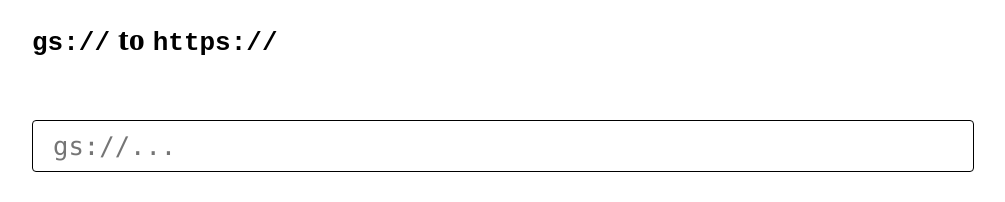
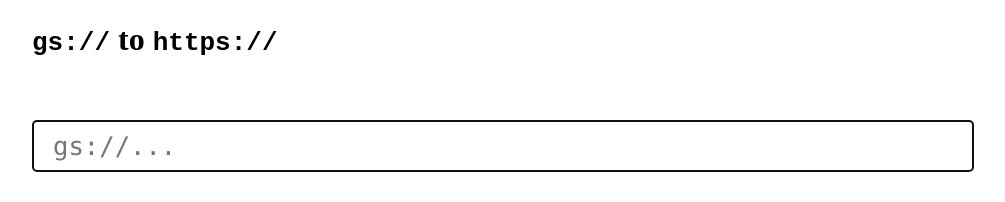
Before and after one commit to oscaro/gs2http, a plain HTML site: page index.html in a window 1280 px wide. Shown: the whole page, without its empty margins (8-1013 px from the left). Drawn offline with Linux system fonts and the light colour scheme.

Commit message:
autofocus the input

```diff
--- a/index.html
+++ b/index.html
@@ -37,7 +37,7 @@
     <div class="main">
       <h1><code>gs://</code> to <code>https://</code></h1>
       <form action="#" id="form">
-        <input type="url" name="gs" id="gs" placeholder="gs://..." autocomplete="off" />
+        <input type="url" name="gs" id="gs" placeholder="gs://..." autocomplete="off" autofocus />
       </form>
       <pre><a id="result" href="#"></a></pre>
     </div>
```
